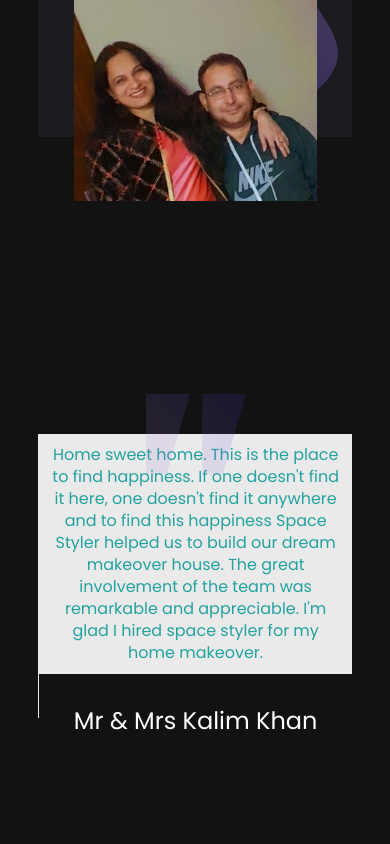
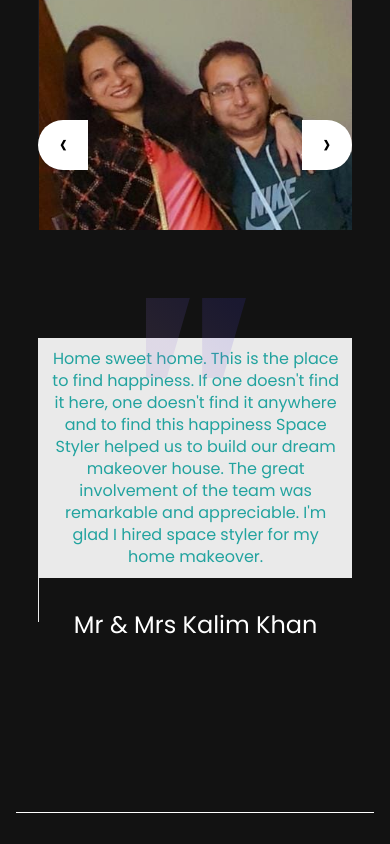
Before and after one commit to kkumar8850/space-styler-demo, a Next.js app: page / in a window 390 px wide. Shown: the part 8340-9184 px from the top of the page. Built offline with nearby package versions, Linux system fonts and the light colour scheme.

Commit message:
add new changes

```diff
--- a/components/Header/Header.jsx
+++ b/components/Header/Header.jsx
@@ -44,10 +44,6 @@ function Header() {
         setIsActive(!isActive)
     }
 
-    useEffect(()=>{
-        setTheme('dark')
-    },[])
-
     return (
         <div>
             <div className='container bg-primary text-white py-4 fixed z-[999] w-[100%]'>
@@ -72,7 +68,7 @@ function Header() {
                                                 scale : 1.1
                                             }}
                                         >
-                                            <Link href={l.href} className={`text-secondary px-6 py-1 ${path === l.href ? styles.active : styles.nav}`}>
+                                            <Link href={l.href} className={`text-secondary md:px-2 lg:px-2 py-1 ${path === l.href ? styles.active : styles.nav}`}>
                                                 {l.name}
                                             </Link>
                                         </motion.div>
--- a/components/Homepage/Testimonials/Testimonials.jsx
+++ b/components/Homepage/Testimonials/Testimonials.jsx
@@ -80,7 +80,7 @@ function Testimonials() {
                     <OwlCarousel
                         loop
                         nav
-                        autoplay
+                        // autoplay
                         dots={false}
                         responsive={Responsive}
                         autoplayTimeout={15000}
@@ -93,6 +93,7 @@ function Testimonials() {
                                     <figure className="testimonial slider__slide-content">
                                         <blockquote className="testimonial__text">
                                             <Image className="testimonial__quotation-marks" width="100" height="100" src={quoteImage} alt="quotation marks" />
+
                                             <p className="testimonial__quote text-secondary">
                                                 {s.review}
                                             </p>
--- a/pages/_app.js
+++ b/pages/_app.js
@@ -23,7 +23,7 @@ export default function App({ Component, pageProps }) {
       }
       </style>
       <ErrorBoundary>
-        <ThemeProvider attribute='class' enableSystem={false} >
+        <ThemeProvider attribute='class' enableSystem={false} forcedTheme='dark'>
           <AnimatePresence mode="wait" initial={false}>
             <Component {...pageProps} />
             <div style={{position : 'fixed', top: '85vh', zIndex : 888, left : '50px'}}>
--- a/styles/globals.css
+++ b/styles/globals.css
@@ -236,7 +236,7 @@ slideInNext{0%{transform:translateX(50%);opacity:0}70%{opacity:1}100%{transform:
 }
 }@media only screen and (max-width: 41em) {
     .testimonial__text {
-    margin-top: 7rem;
+    margin-top: 1rem;
 }
 }@media only screen and (max-width: 22.5em) {
     .testimonial__text {
@@ -275,6 +275,13 @@ slideInNext{0%{transform:translateX(50%);opacity:0}70%{opacity:1}100%{transform:
 @media only screen and (max-width: 75em) {
     .testimonial__quote {
     font-size: 1rem;
+}
+.testimonial__text {
+    order: 1;
+    flex: initial;
+    margin-right: 0;
+    margin-top: 13rem;
+    text-align: center;
 }
 }@media only screen and (max-width: 63em) {
     .testimonial__quote {
@@ -329,7 +336,37 @@ slideInNext{0%{transform:translateX(50%);opacity:0}70%{opacity:1}100%{transform:
     margin-right: 0;
     display: block;
 }
-}.testimonial__cite--role {
+.slider__slide-content {
+    display : flex;
+    flex-direction: column !important;
+}
+.owl-nav {
+    width : 100%;
+    position : relative;
+    right : 0;
+}
+.owl-prev {
+    position: absolute;
+    left : 0;
+    bottom : 650px;
+}
+.owl-next {
+    position: absolute;
+    right : 0;
+    bottom : 650px;
+}
+.testimonial__img {
+    flex : 1;
+    width: 100%
+}
+.testimonial__photo {
+    width: 100%
+}
+.testimonial__text {
+    margin-top: 1rem;
+}
+}
+.testimonial__cite--role {
     color: var(--grayish-blue);
 }
 .testimonial__img {
@@ -343,7 +380,7 @@ slideInNext{0%{transform:translateX(50%);opacity:0}70%{opacity:1}100%{transform:
     width: 60%}
 }@media only screen and (max-width: 41em) {
     .testimonial__img {
-    width: 77.7%}
+    width: 100%}
 }.testimonial__photo {
     width: 100%;
     height : 450px;
```
